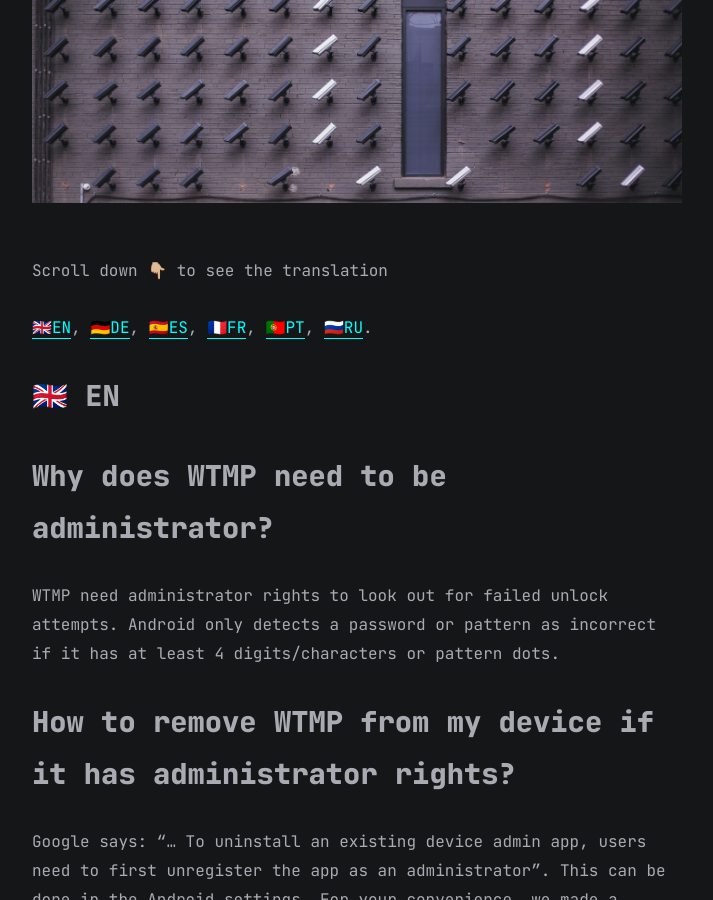
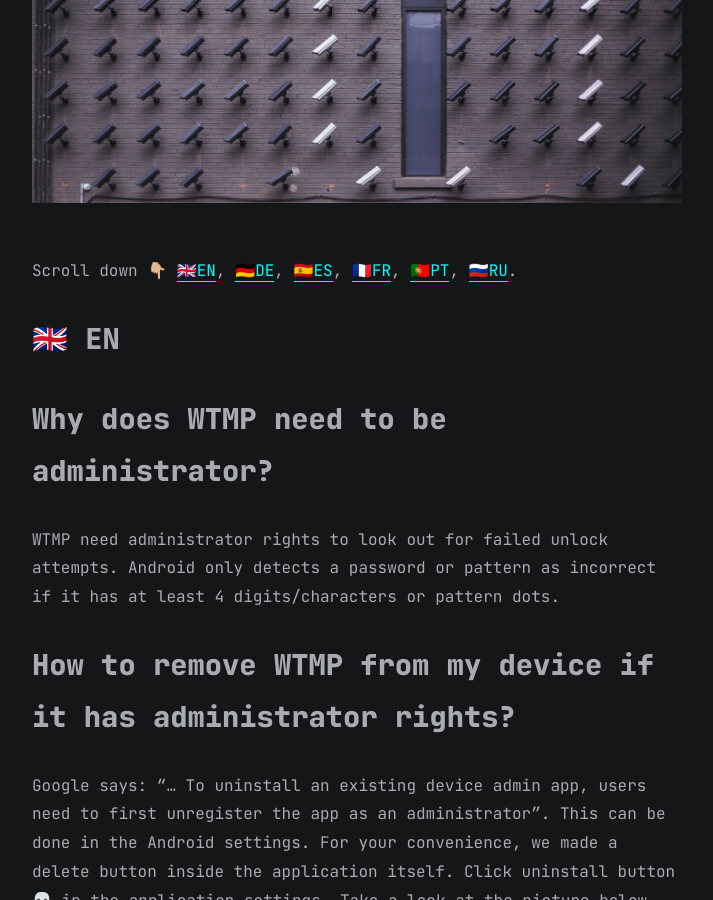
Before and after one commit to mdnghtdv/mdnghtdv.github.io, a Jekyll site: the page built from all_collections/_posts/2022-04-20-wtmp-administrator-rights.md, in a window 1280 px wide and 900 px high, scrolled down 492 px. Shown: the whole window, without its empty margins (283-996 px from the left). Built offline with Jekyll 4.4.1, drawn with Linux system fonts in a browser that asks for light colours.

Commit message:
Update 2022-04-20-wtmp-administrator-rights.md

```diff
--- a/all_collections/_posts/2022-04-20-wtmp-administrator-rights.md
+++ b/all_collections/_posts/2022-04-20-wtmp-administrator-rights.md
@@ -9,9 +9,7 @@
 
 ![cameras](https://raw.githubusercontent.com/mdnghtdv/mdnghtdv.github.io/main/assets/images/administrator.png)
 
-Scroll down 👇🏼 to see the translation
-
-[🇬🇧EN](#en), [🇩🇪DE](#de), [🇪🇸ES](#es), [🇫🇷FR](#fr), [🇵🇹PT](#pt), [🇷🇺RU](#ru).
+Scroll down 👇🏼 [🇬🇧EN](#en), [🇩🇪DE](#de), [🇪🇸ES](#es), [🇫🇷FR](#fr), [🇵🇹PT](#pt), [🇷🇺RU](#ru).
 
 ## 🇬🇧 EN <a id="en"></a>
 
```
